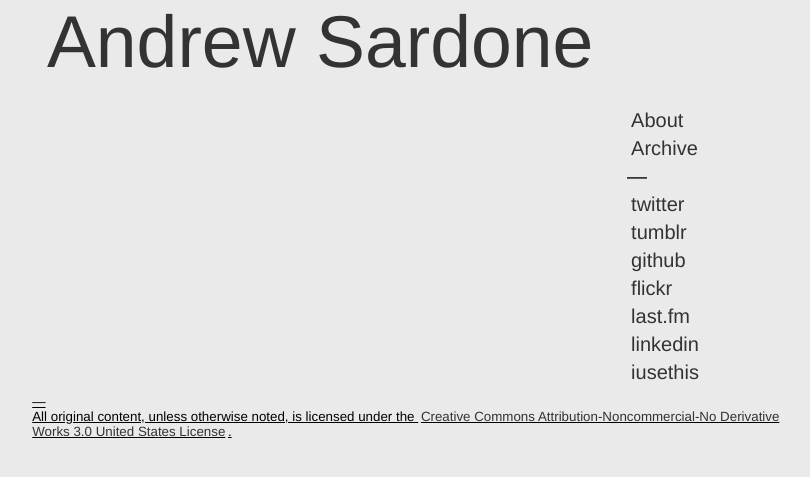
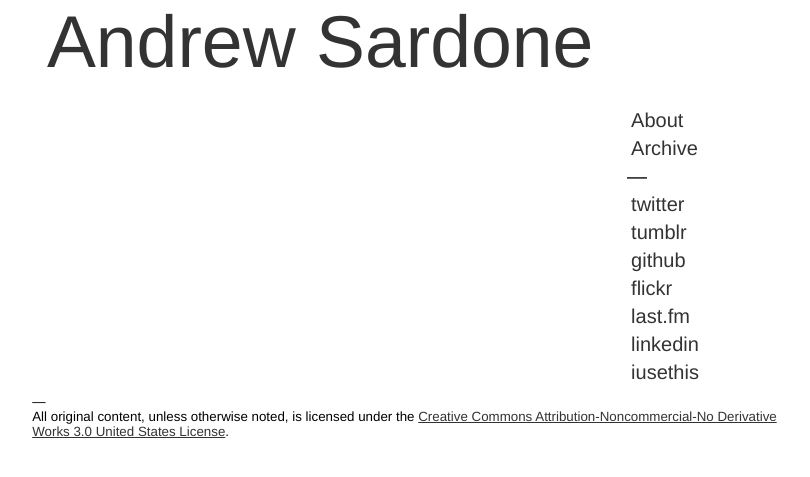
Before and after one commit to andrewsardone/andrewsardone.github.com, a Jekyll site: the page built from index.html, in a window 1280 px wide. Shown: the top 477 px of the page, without its empty margins (223-1033 px from the left). Built offline with Jekyll 4.4.1, drawn with Linux system fonts in a browser that asks for light colours.

Commit message:
Body background to white.

```diff
--- a/css/screen.css
+++ b/css/screen.css
@@ -12,7 +12,7 @@ html, body {
 }
 
 body {
-	background-color: #EAEAEA;
+	background-color: #FFF;
 	font: 13.34px helvetica, arial, clean, sans-serif;
 	*font-size: small;
 }
@@ -44,7 +44,7 @@ a:hover {
 	margin-top: 5px;
 }
 
-#ft, .wrapper a {
+#ft a, .wrapper a {
 	padding: 0;
 	text-decoration: underline;
 }
```
